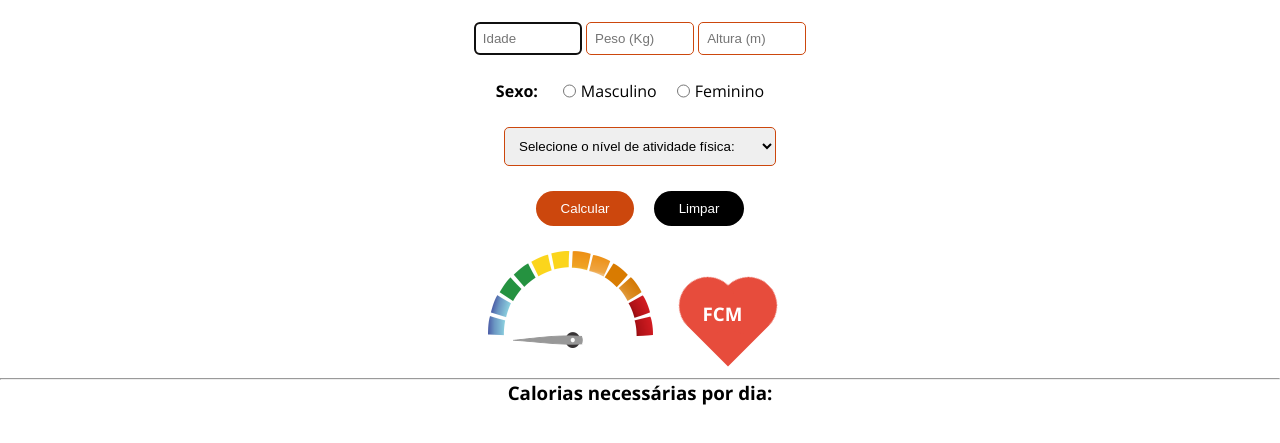
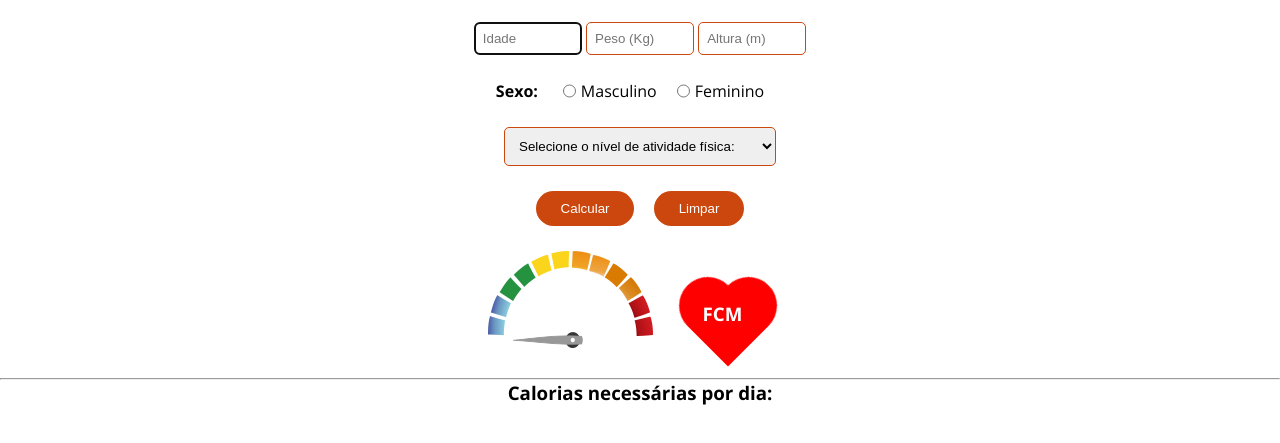
Before and after one commit to andrescristian/Get, a plain HTML site: page index.html in a window 1280 px wide. Shown: the part 105-548 px from the top of the page. Drawn offline with nearby package versions, Linux system fonts and the light colour scheme.

Commit message:
Update style.css

```diff
--- a/style.css
+++ b/style.css
@@ -77,7 +77,7 @@ input[type=reset]{
     padding: 10px 25px 10px 25px;
     border-radius: 25px;
     border: none;
-    background-color: black;
+    background-color: #cc470d;
     color: white;
 }
 
@@ -131,7 +131,7 @@ input[type=reset]{
     height: 50px;
     /*border: 1px solid #000; */
     position: absolute;/*absolute é o filho do "relative". Vai ficar dentro do Quadrado*/
-    background-color: #e74c3c;
+    background-color: #ff0000;
 }
 
 .Circulo{
@@ -140,7 +140,7 @@ input[type=reset]{
     /*border: 1px solid #000; */
     border-radius: 50px; /*Cria um Círculo*/
     position: absolute;
-    background-color: #e74c3c;
+    background-color: #ff0000;
 }
 
 .Top{
```
